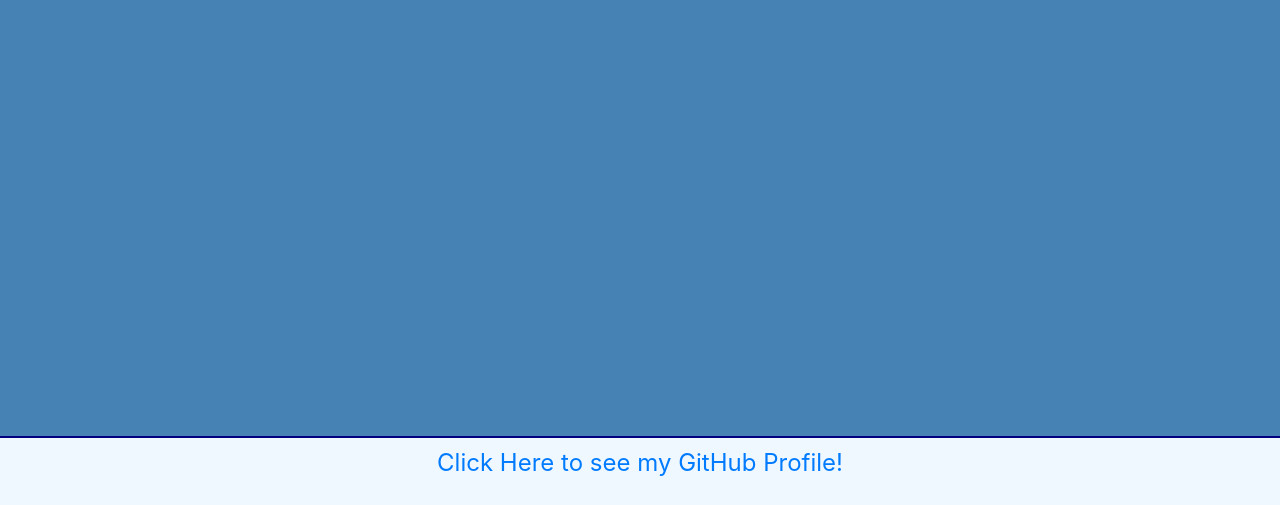
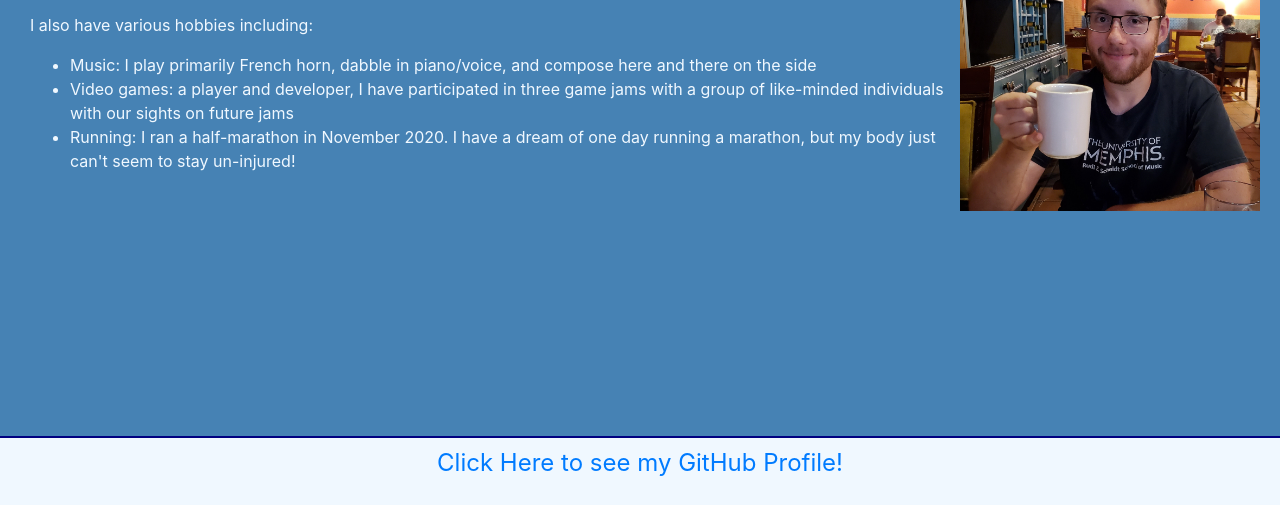
Before and after one commit to wingram1/professional-portfolio, a plain HTML site: page index.html in a window 1280 px wide. Shown: the part 295-800 px from the top of the page. Drawn offline with nearby package versions, Linux system fonts and the light colour scheme.

Commit message:
about me section

```diff
--- a/index.html
+++ b/index.html
@@ -24,9 +24,22 @@
         <a href="#contact-me">Contact Me</a>
     </div>
     <main>
-        <section id="about-me">
-            <h2>About Me</h2>
-            <p>     Currently enrolled in the Vanderbilt Full-Stack Coding Bootcamp, I am an aspiring web developer. At the ripe young age of 25, I've had experience in various job markets. </p>
+        <section id="about-me" class="d-flex flex-column">
+            <div class="d-flex flex-row">
+                <div class="d-flex flex-column">
+                    <h2>About Me</h2>
+                    <p>Currently enrolled in the Vanderbilt Full-Stack Coding Bootcamp, I am an aspiring web developer. At the ripe young age of 25, I've had experience in various job markets including the industries of music, education, trucking, and supply chain.</p>
+                    <p>I also have various hobbies including:</p>
+                    <ul>
+                        <li>Music: I play primarily French horn, dabble in piano/voice, and compose here and there on the side</li>
+                        <li>Video games: a player and developer, I have participated in three game jams with a group of like-minded individuals with our sights on future jams</li>
+                        <li>Running: I ran a half-marathon in November 2020. I have a dream of one day running a marathon, but my body just can't seem to stay un-injured!</li>
+                    </ul>
+                </div>
+                <div class="pt-2">
+                    <img src="./assets/images/me.jpg" style="width: 300px; height: 300px;">
+                </div>
+            </div>
         </section>
         <section id="my-work">
 
```
